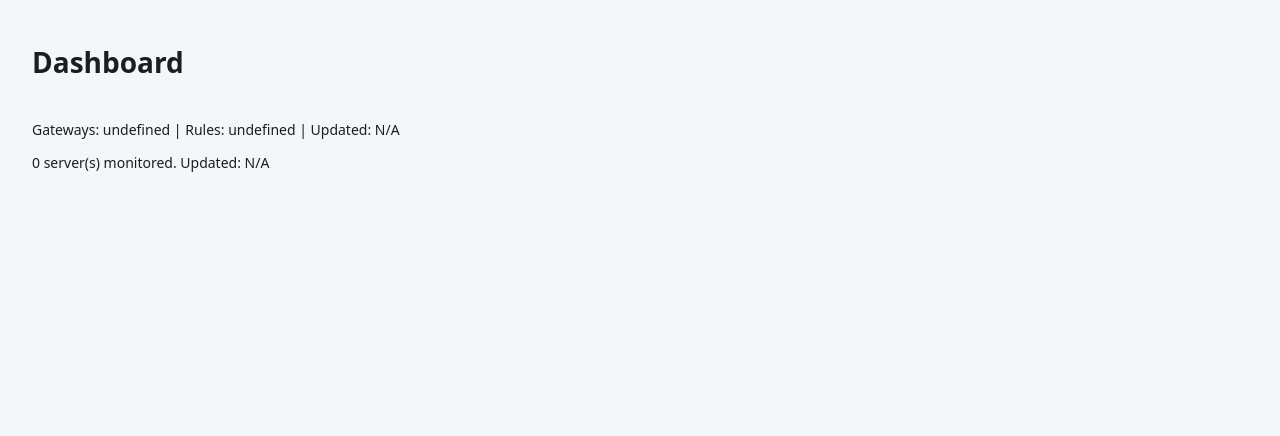
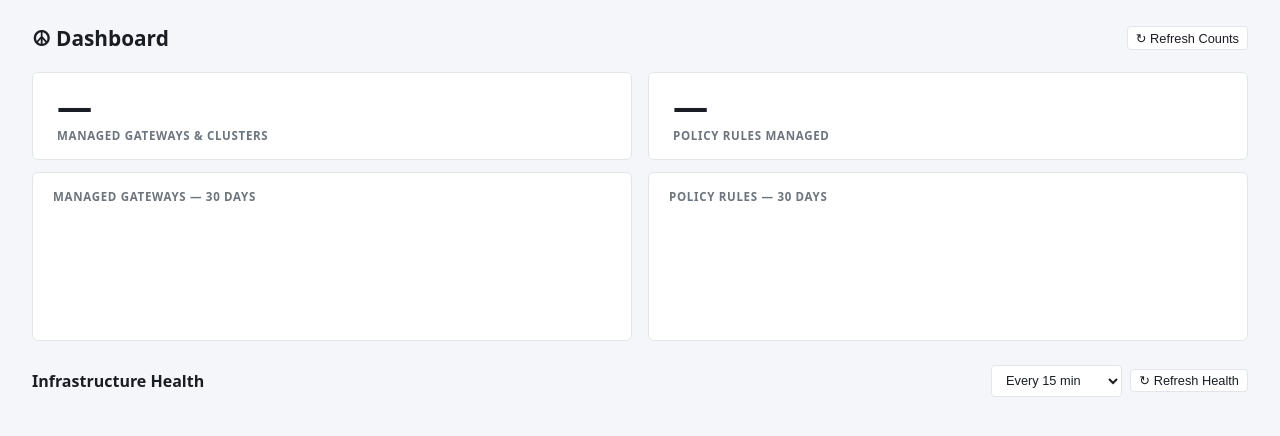
Before and after one commit to gatecrest-labs/chkHealth, a Flask app: template app/templates/dashboard.html in a window 1280 px wide. Shown: the top 436 px of the page. Run offline with Flask 3, Linux system fonts and the light colour scheme; the template is opened without the code that fills it, so the values that code supplies are empty; parts of the project's set-up code (start-up, migrations or seed data) failed here and were passed over.

Commit message:
feat: add dashboard template, sparklines, health cards, and APScheduler wiring
Co-Authored-By: Claude Sonnet 4.6 <noreply@anthropic.com>

```diff
--- a/app/__init__.py
+++ b/app/__init__.py
@@ -71,6 +71,25 @@ def create_app(test_config: dict | None = None) -> Flask:
 
     _groups.KNOWN_TABS.update(registry.known_tabs())
 
+    if not app.testing:
+        from apscheduler.schedulers.background import BackgroundScheduler
+        from app.host_metrics import init_db
+        from app.summary_job import run_summary_job
+        from app.infra_health_cache import refresh_infra_health
+        from app.domain_cache import refresh_domains
+
+        init_db()
+
+        scheduler = BackgroundScheduler()
+        scheduler.add_job(run_summary_job,      "interval", minutes=60, id="summary_job")
+        scheduler.add_job(refresh_infra_health, "interval", minutes=15, id="infra_health")
+        scheduler.add_job(refresh_domains,      "interval", minutes=30, id="domain_cache")
+        scheduler.start()
+
+        refresh_domains()
+        refresh_infra_health()
+        run_summary_job()
+
     @app.context_processor
     def _inject_nav():
         return {
--- a/app/static/css/app.css
+++ b/app/static/css/app.css
@@ -110,3 +110,16 @@ body { margin: 0; font-family: system-ui, -apple-system, sans-serif; background:
 .summary-tile { background: var(--surface); border: 1px solid var(--border); border-radius: 6px; padding: 1rem 1.5rem; flex: 1; }
 .summary-tile .tile-value { font-size: 2.2rem; font-weight: 700; line-height: 1; margin-bottom: .25rem; }
 .summary-tile .tile-label { font-size: .72rem; text-transform: uppercase; letter-spacing: .06em; color: var(--text-muted); font-weight: 600; }
+
+/* ── Sparkline chart label ──────────────────────────────────────────────── */
+.chart-label {
+  font-size: .72rem;
+  text-transform: uppercase;
+  letter-spacing: .06em;
+  color: var(--text-muted);
+  font-weight: 600;
+  margin-bottom: .5rem;
+}
+
+/* ── Canvas baseline ────────────────────────────────────────────────────── */
+canvas { display: block; }
--- /dev/null
+++ b/app/static/js/dashboard.js
@@ -0,0 +1,154 @@
+const CSRF = document.querySelector('meta[name="csrf-token"]')?.content || '';
+
+// ── Summary ───────────────────────────────────────────────────────────────
+async function loadSummary() {
+  const r = await fetch('/api/dashboard/summary');
+  if (!r.ok) return;
+  const data = await r.json();
+  document.getElementById('gwCount').textContent = data.gw_count.toLocaleString();
+  document.getElementById('ruleCount').textContent = data.rule_count.toLocaleString();
+  document.getElementById('summaryUpdated').textContent =
+    data.last_updated ? 'Counts as of ' + data.last_updated : '';
+  drawSparkline('gwChart', data.history.map(h => h.gw_count), '#0d6efd');
+  drawSparkline('ruleChart', data.history.map(h => h.rule_count), '#198754');
+}
+
+document.getElementById('refreshSummaryBtn').addEventListener('click', async () => {
+  document.getElementById('refreshSummaryBtn').disabled = true;
+  await fetch('/api/dashboard/refresh', { method: 'POST', headers: { 'X-CSRF-Token': CSRF } });
+  setTimeout(() => {
+    loadSummary();
+    document.getElementById('refreshSummaryBtn').disabled = false;
+  }, 2000);
+});
+
+// ── Sparkline (vanilla Canvas) ────────────────────────────────────────────
+function drawSparkline(canvasId, values, color) {
+  const canvas = document.getElementById(canvasId);
+  if (!canvas) return;
+  const ctx = canvas.getContext('2d');
+  const dpr = window.devicePixelRatio || 1;
+  const w = canvas.offsetWidth;
+  const h = canvas.offsetHeight || 60;
+  canvas.width = w * dpr;
+  canvas.height = h * dpr;
+  ctx.scale(dpr, dpr);
+  ctx.clearRect(0, 0, w, h);
+
+  if (!values || values.length < 2) {
+    ctx.fillStyle = '#ccc';
+    ctx.font = '11px system-ui';
+    ctx.fillText('No data', 8, h / 2 + 4);
+    return;
+  }
+
+  const min = Math.min(...values);
+  const max = Math.max(...values);
+  const range = max - min || 1;
+  const pad = 4;
+  const xStep = (w - pad * 2) / (values.length - 1);
+  const yScale = (h - pad * 2) / range;
+  const pts = values.map((v, i) => ({
+    x: pad + i * xStep,
+    y: h - pad - (v - min) * yScale,
+  }));
+
+  ctx.beginPath();
+  ctx.moveTo(pts[0].x, h - pad);
+  ctx.lineTo(pts[0].x, pts[0].y);
+  pts.slice(1).forEach(p => ctx.lineTo(p.x, p.y));
+  ctx.lineTo(pts[pts.length - 1].x, h - pad);
+  ctx.closePath();
+  const grad = ctx.createLinearGradient(0, 0, 0, h);
+  grad.addColorStop(0, color + '55');
+  grad.addColorStop(1, color + '08');
+  ctx.fillStyle = grad;
+  ctx.fill();
+
+  ctx.beginPath();
+  ctx.moveTo(pts[0].x, pts[0].y);
+  pts.slice(1).forEach(p => ctx.lineTo(p.x, p.y));
+  ctx.strokeStyle = color;
+  ctx.lineWidth = 1.5;
+  ctx.stroke();
+}
+
+// ── Health cards ──────────────────────────────────────────────────────────
+async function loadHealth() {
+  const r = await fetch('/api/dashboard/health');
+  if (!r.ok) return;
+  const data = await r.json();
+  document.getElementById('healthUpdated').textContent =
+    data.last_updated ? 'Updated ' + data.last_updated : '';
+  const LABEL = {
+    healthy: '&#9679; Healthy',
+    unreachable: '&#9679; Unreachable',
+    degraded: '&#9679; Degraded',
+  };
+  const container = document.getElementById('healthCards');
+  container.innerHTML = (data.servers || []).map(s => {
+    const cls = s.status === 'healthy' ? 'healthy'
+              : s.status === 'degraded' ? 'degraded' : 'unhealthy';
+    return `
+      <div class="health-card ${cls}">
+        <div class="health-card-name">
+          <strong>${esc(s.label)}</strong>
+          <span class="health-ip">${esc(s.host)}</span>
+          <span class="badge badge-secondary" style="font-size:.7rem">${esc(s.type)}</span>
+        </div>
+        <div class="health-card-meta">
+          <div class="health-meta-item">
+            <label>Status</label>
+            <span>${LABEL[s.status] || esc(s.status)}</span>
+          </div>
+          <div class="health-meta-item">
+            <label>Hostname</label><span>${esc(s.hostname || 'N/A')}</span>
+          </div>
+          <div class="health-meta-item">
+            <label>Version</label><span>${esc(s.version || 'N/A')}</span>
+          </div>
+          <div class="health-meta-item">
+            <label>HA Role</label><span>${esc(s.ha_role || 'N/A')}</span>
+          </div>
+          ${s.cpu_pct != null
+            ? `<div class="health-meta-item"><label>CPU</label><span>${s.cpu_pct}%</span></div>`
+            : ''}
+          ${s.mem_pct != null
+            ? `<div class="health-meta-item"><label>MEM</label><span>${s.mem_pct}%</span></div>`
+            : ''}
+        </div>
+      </div>`;
+  }).join('') ||
+    '<p class="text-muted" style="font-size:.875rem">No health data yet — click Refresh Health.</p>';
+}
+
+document.getElementById('refreshHealthBtn').addEventListener('click', async () => {
+  document.getElementById('refreshHealthBtn').disabled = true;
+  await fetch('/api/dashboard/refresh-health',
+    { method: 'POST', headers: { 'X-CSRF-Token': CSRF } });
+  setTimeout(() => {
+    loadHealth();
+    document.getElementById('refreshHealthBtn').disabled = false;
+  }, 2000);
+});
+
+// ── Auto-refresh ──────────────────────────────────────────────────────────
+let _autoTimer = null;
+function setAutoRefresh(minutes) {
+  clearInterval(_autoTimer);
+  if (minutes > 0) _autoTimer = setInterval(loadHealth, minutes * 60 * 1000);
+}
+document.getElementById('autoRefreshSelect').addEventListener('change', function () {
+  setAutoRefresh(parseInt(this.value, 10));
+});
+
+// ── Helpers ───────────────────────────────────────────────────────────────
+function esc(s) {
+  return String(s ?? '').replace(/&/g, '&amp;').replace(/</g, '&lt;')
+    .replace(/>/g, '&gt;').replace(/"/g, '&quot;');
+}
+
+// ── Init ──────────────────────────────────────────────────────────────────
+loadSummary();
+loadHealth();
+setAutoRefresh(15);
--- a/app/templates/dashboard.html
+++ b/app/templates/dashboard.html
@@ -1,32 +1,55 @@
 {% extends "base.html" %}
 {% block title %}Dashboard — check.health{% endblock %}
+
 {% block content %}
 <div class="page-header">
-  <h1>Dashboard</h1>
+  <h2>&#9774; Dashboard</h2>
+  <button class="btn btn-sm btn-secondary" id="refreshSummaryBtn">&#8635; Refresh Counts</button>
 </div>
-<div id="dashboard-summary">
-  <p>Loading summary...</p>
+
+<!-- ── Summary tiles ─────────────────────────────────────────────────────── -->
+<div class="summary-tile-row" id="summaryTiles">
+  <div class="summary-tile">
+    <div class="tile-value" id="gwCount">—</div>
+    <div class="tile-label">Managed Gateways &amp; Clusters</div>
+  </div>
+  <div class="summary-tile">
+    <div class="tile-value" id="ruleCount">—</div>
+    <div class="tile-label">Policy Rules Managed</div>
+  </div>
 </div>
-<div id="dashboard-health">
-  <p>Loading infrastructure health...</p>
+<p class="text-muted" id="summaryUpdated"
+   style="font-size:.78rem;margin-top:-.5rem;margin-bottom:1.25rem"></p>
+
+<!-- ── Sparklines ────────────────────────────────────────────────────────── -->
+<div style="display:flex;gap:1rem;margin-bottom:1.5rem">
+  <div class="card" style="flex:1">
+    <div class="chart-label">Managed Gateways — 30 Days</div>
+    <canvas id="gwChart" height="60" style="width:100%;display:block"></canvas>
+  </div>
+  <div class="card" style="flex:1">
+    <div class="chart-label">Policy Rules — 30 Days</div>
+    <canvas id="ruleChart" height="60" style="width:100%;display:block"></canvas>
+  </div>
 </div>
+
+<!-- ── Infrastructure Health ─────────────────────────────────────────────── -->
+<div class="page-header" style="margin-bottom:.75rem">
+  <h3 style="margin:0;font-size:1rem;font-weight:600">Infrastructure Health</h3>
+  <div class="d-flex gap-2" style="align-items:center">
+    <span class="text-muted" style="font-size:.78rem" id="healthUpdated"></span>
+    <select id="autoRefreshSelect" class="form-select" style="width:auto;font-size:.8rem">
+      <option value="0">No auto-refresh</option>
+      <option value="5">Every 5 min</option>
+      <option value="15" selected>Every 15 min</option>
+      <option value="30">Every 30 min</option>
+    </select>
+    <button class="btn btn-sm btn-secondary" id="refreshHealthBtn">&#8635; Refresh Health</button>
+  </div>
+</div>
+<div id="healthCards"></div>
 {% endblock %}
+
 {% block scripts %}
-<script>
-  async function loadSummary() {
-    const r = await fetch('/api/dashboard/summary');
-    const data = await r.json();
-    document.getElementById('dashboard-summary').innerHTML =
-      `<p>Gateways: ${data.gw_count} | Rules: ${data.rule_count} | Updated: ${data.last_updated || 'N/A'}</p>`;
-  }
-  async function loadHealth() {
-    const r = await fetch('/api/dashboard/health');
-    const data = await r.json();
-    const servers = data.servers || [];
-    document.getElementById('dashboard-health').innerHTML =
-      `<p>${servers.length} server(s) monitored. Updated: ${data.last_updated || 'N/A'}</p>`;
-  }
-  loadSummary();
-  loadHealth();
-</script>
+<script src="{{ url_for('static', filename='js/dashboard.js') }}?v=1"></script>
 {% endblock %}
```
